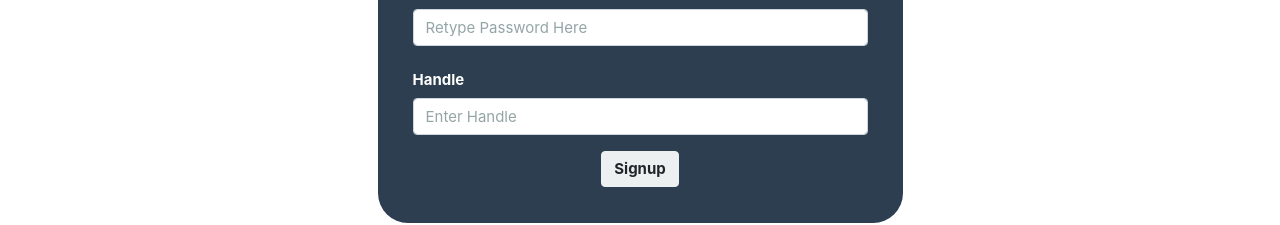
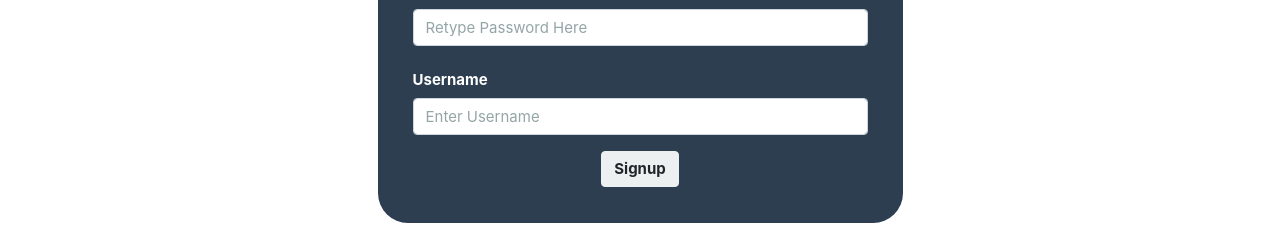
Before and after one commit to vivekmalumel/React-Social-vikki-blog, a React (Create React App) app: page /signup in a window 1280 px wide. Shown: the part 440-665 px from the top of the page. Built offline with nearby package versions, Linux system fonts and the light colour scheme.

Commit message:
api changed auth added

```diff
--- a/package.json
+++ b/package.json
@@ -35,5 +35,5 @@
       "last 1 safari version"
     ]
   },
-  "proxy": "https://us-central1-social-api-3bbea.cloudfunctions.net/api"
+  "proxy": "https://us-central1-vikkipedia-91.cloudfunctions.net/api"
 }
--- a/src/pages/signup.js
+++ b/src/pages/signup.js
@@ -19,7 +19,7 @@ const styles={
             email:'',
             password:'',
             confirmPassword:'',
-            handle:''
+            username:''
         }
         handleChange=(event)=>{
             this.setState({
@@ -34,7 +34,7 @@ const styles={
                 email:this.state.email,
                 password:this.state.password,
                 confirmPassword:this.state.confirmPassword,
-                handle:this.state.handle
+                username:this.state.username
             }
             if(userData.password === userData.confirmPassword)
                 this.props.signupUser(userData,this.props.history);
@@ -88,14 +88,14 @@ const styles={
                         {errors.confirmPassword&&<span className="text-danger text-sm">{errors.confirmPassword}</span>}
                     </div>
                     <div className="form-group">
-                        <label className="col-form-label" htmlFor="handle"><b>Handle</b></label>
-                        <input className={`form-control ${errors.handle?'is-invalid':''}`}
-                            type="text" name="handle"
-                            placeholder="Enter Handle"
+                        <label className="col-form-label" htmlFor="username"><b>Username</b></label>
+                        <input className={`form-control ${errors.username?'is-invalid':''}`}
+                            type="text" name="username"
+                            placeholder="Enter Username"
                             onChange={this.handleChange}
-                            value={this.state.handle}
+                            value={this.state.username}
                         />
-                        {errors.handle&&<span className="text-danger text-sm">{errors.handle}</span>}
+                        {errors.username&&<span className="text-danger text-sm">{errors.username}</span>}
                     </div>
 
                     {errors.error&&<div className="mb-1 text-danger text-sm text-center">{errors.error}</div>}
```
